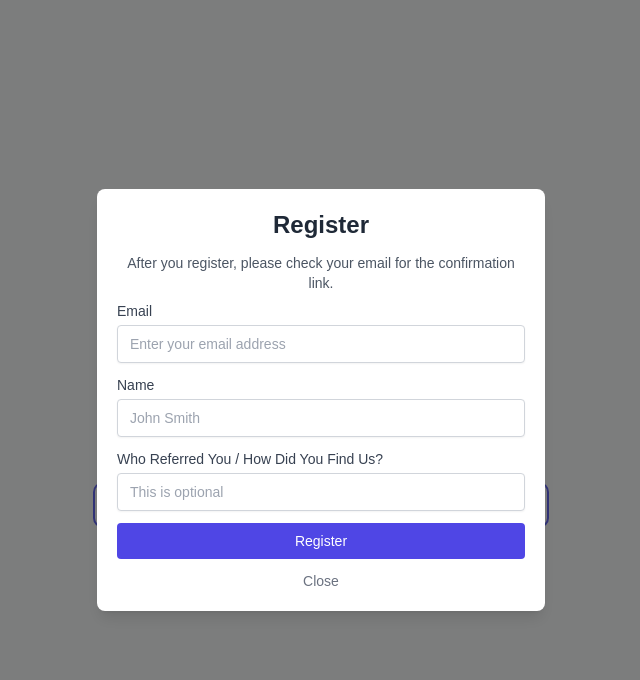
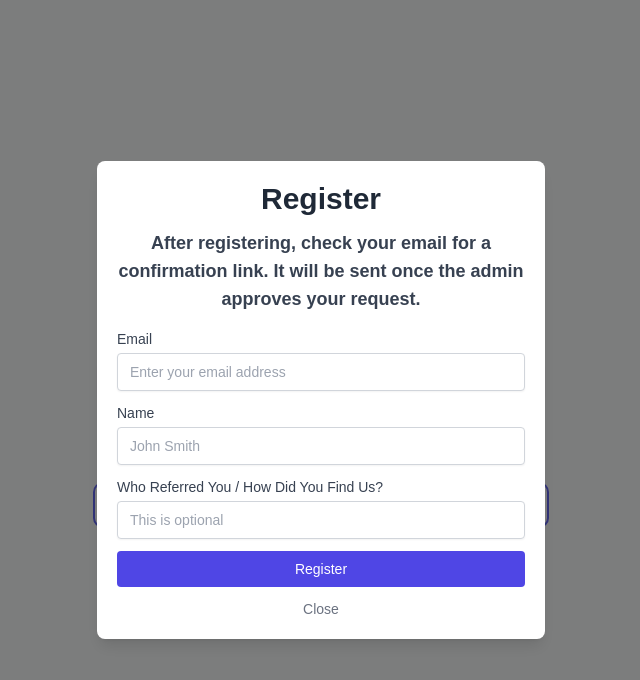
Before and after one commit to Misachu10032/badminton-league, a Next.js app: page /login in a window 1280 px wide. Both pictures are taken after typing "name@example.com" into the empty fields and a click on the button "Register". Shown: the top 680 px of the page, without its empty margins (319-959 px from the left). Built offline with nearby package versions, Linux system fonts and the light colour scheme; no server answers.

Commit message:
better registration modal

```diff
--- a/src/components/Login/RegisterRequestModal.js
+++ b/src/components/Login/RegisterRequestModal.js
@@ -1,4 +1,5 @@
 import { useState } from "react";
+import { triggerNotification } from "../../utils/eventBus";
 
 export default function RegisterRequestModal({ isOpen, onClose }) {
   const [error, setError] = useState("");
@@ -21,6 +22,7 @@ export default function RegisterRequestModal({ isOpen, onClose }) {
 
       if (res.ok) {
         setError("");
+        triggerNotification("Please wait for the Admin to approve", "success");
         onClose();
       } else {
         const errorText = await res.text();
@@ -43,9 +45,12 @@ export default function RegisterRequestModal({ isOpen, onClose }) {
         onClick={(e) => e.stopPropagation()} // ⬅️ Prevent clicks inside from closing
       >
         <div className="flex flex-col items-center">
-          <h1 className="text-xl sm:text-2xl font-bold text-gray-800 mb-3">Register</h1>
-          <p className="text-sm text-gray-600 mb-2 text-center">
-            After you register, please check your email for the confirmation link.
+          <h1 className="text-2xl sm:text-3xl font-bold text-gray-800 mb-3">
+            Register
+          </h1>
+          <p className="text-base sm:text-lg text-gray-700 font-semibold mb-4 text-center">
+            After registering, check your email for a confirmation link. It will
+            be sent once the admin approves your request.
           </p>
 
           {error && (
@@ -56,7 +61,10 @@ export default function RegisterRequestModal({ isOpen, onClose }) {
 
           <form className="w-full space-y-3" onSubmit={handleRegisterRequest}>
             <div>
-              <label htmlFor="email" className="block text-sm font-medium text-gray-700">
+              <label
+                htmlFor="email"
+                className="block text-sm font-medium text-gray-700"
+              >
                 Email
               </label>
               <input
@@ -70,7 +78,10 @@ export default function RegisterRequestModal({ isOpen, onClose }) {
             </div>
 
             <div>
-              <label htmlFor="name" className="block text-sm font-medium text-gray-700">
+              <label
+                htmlFor="name"
+                className="block text-sm font-medium text-gray-700"
+              >
                 Name
               </label>
               <input
@@ -84,7 +95,10 @@ export default function RegisterRequestModal({ isOpen, onClose }) {
             </div>
 
             <div>
-              <label htmlFor="description" className="block text-sm font-medium text-gray-700">
+              <label
+                htmlFor="description"
+                className="block text-sm font-medium text-gray-700"
+              >
                 Who Referred You / How Did You Find Us?
               </label>
               <input
```
